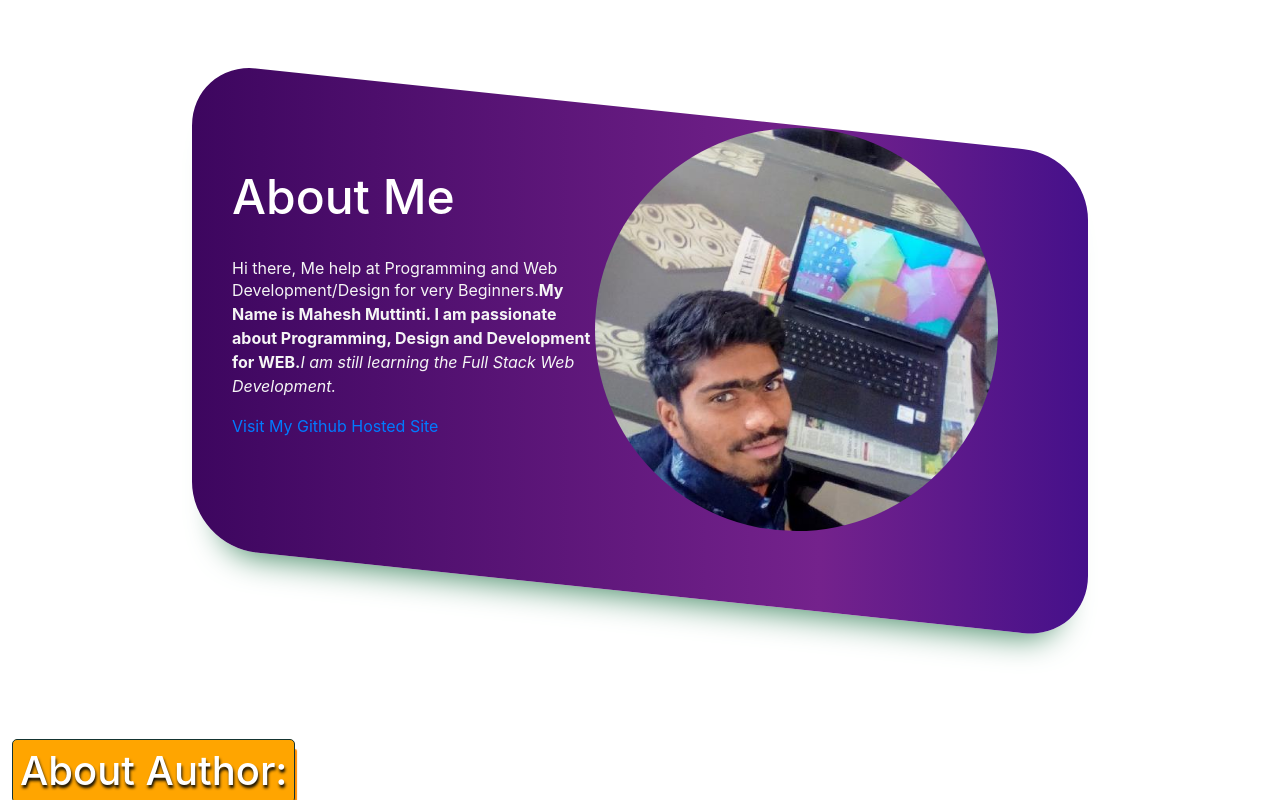
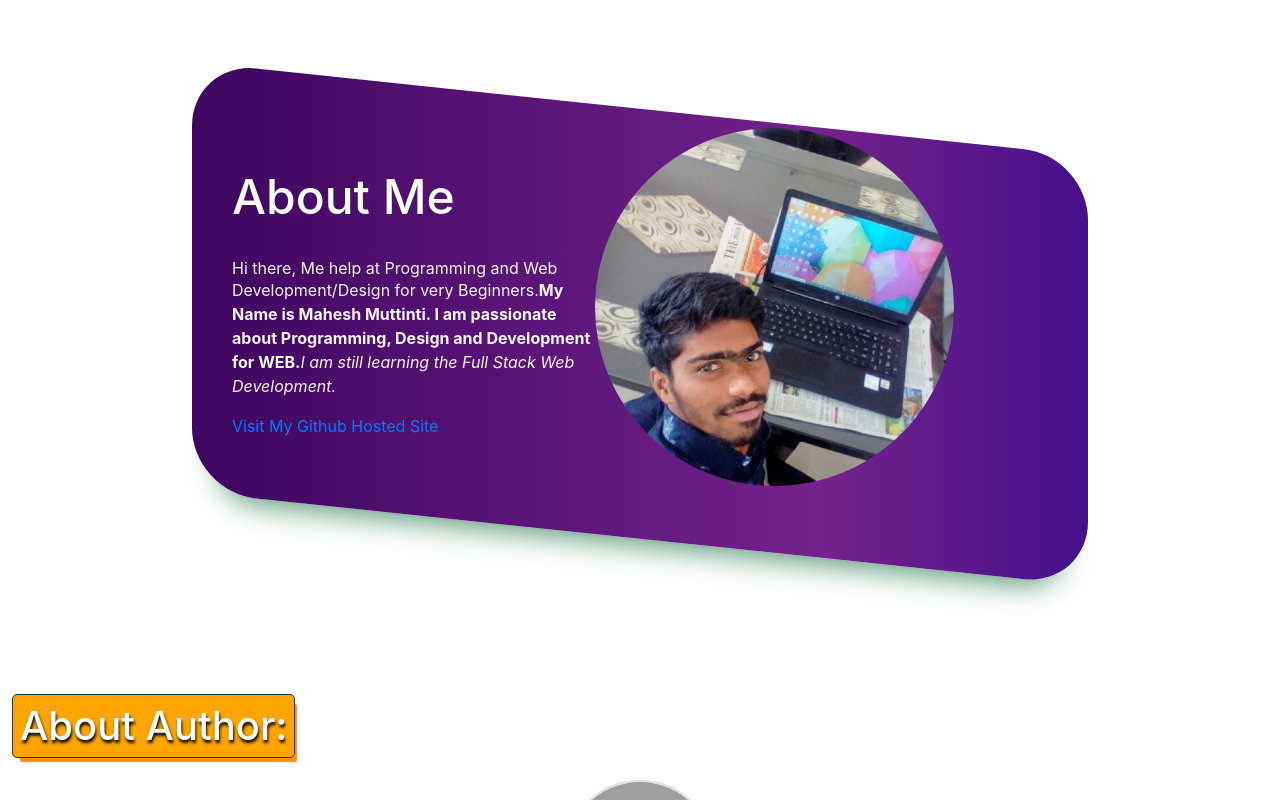
Before and after one commit to maheshmuttintidev/portfolio, a React (Create React App) app: page / in a window 1280 px wide. Shown: the top 800 px of the page. Built offline with nearby package versions, Linux system fonts and the light colour scheme; grey boxes are pictures that could not be loaded.

Commit message:
align the image to the center in hero section

```diff
--- a/src/style.css
+++ b/src/style.css
@@ -46,8 +46,8 @@
 }
 
 .hero-img {
-  align-self: flex-start;
-  width: 45%;
+  align-self: center;
+  width: 40%;
   height: auto;
   margin: 0 5% 0 0;
   border-radius: 100%;
```
